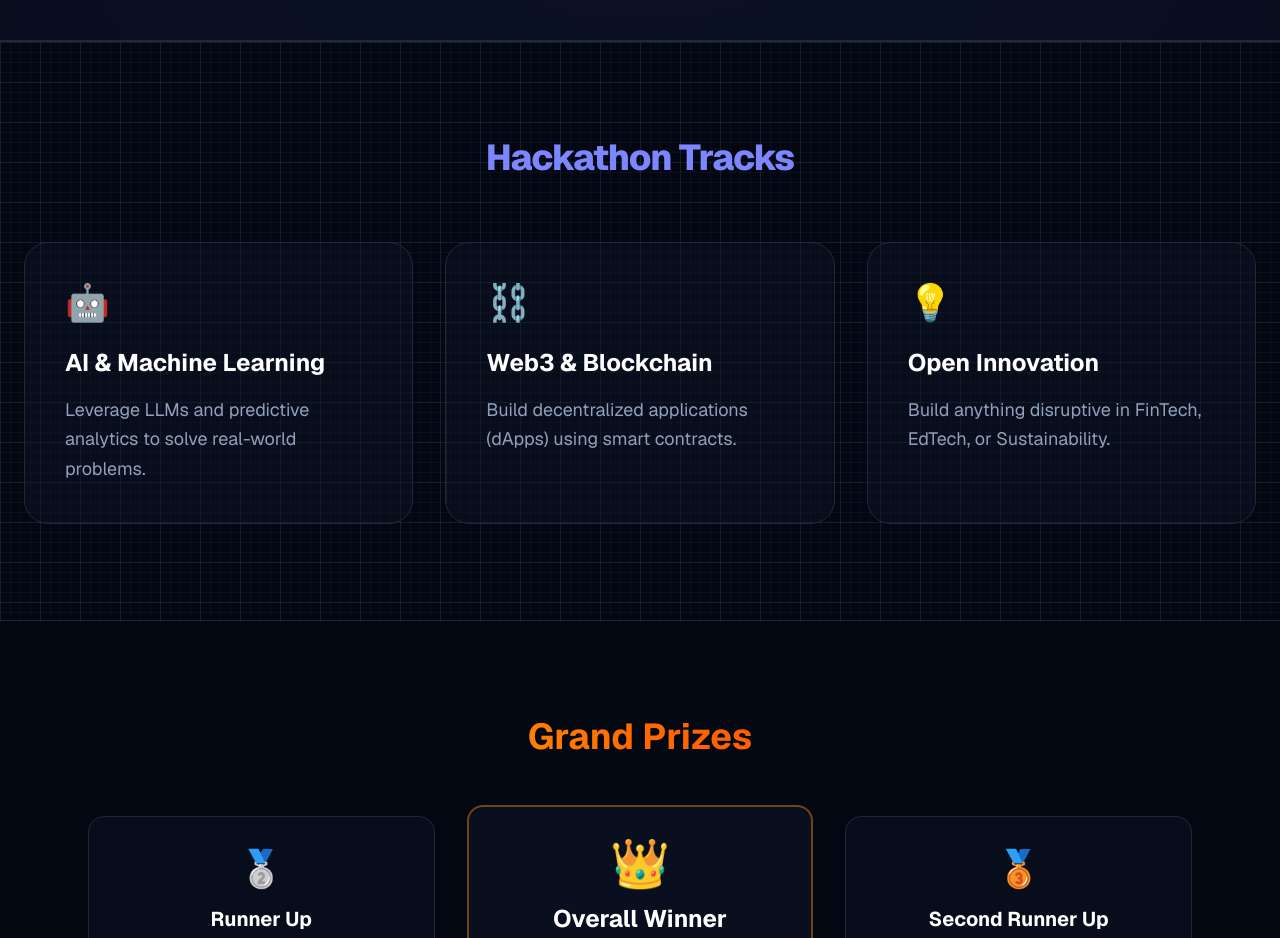
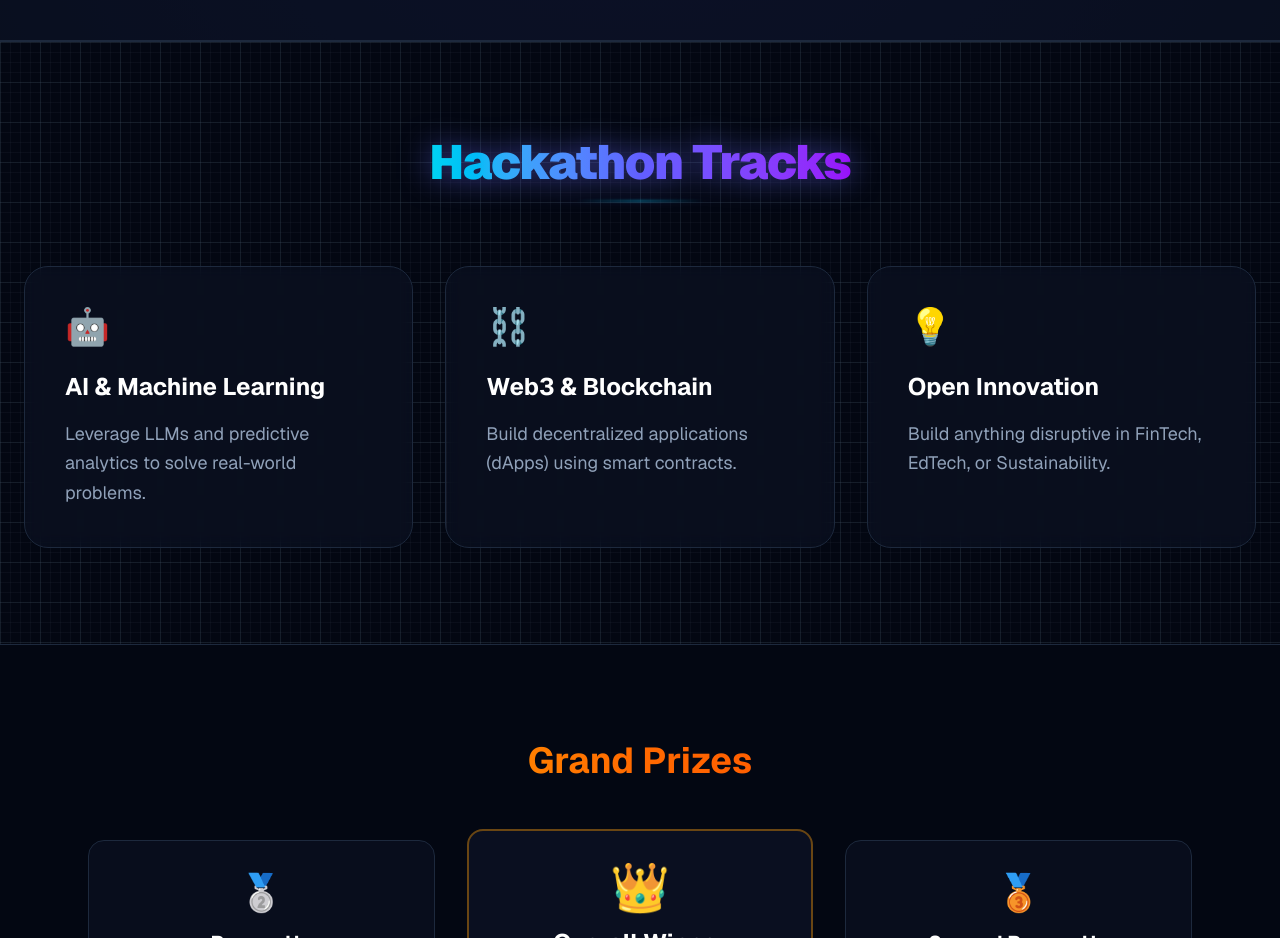
Before and after one commit to abhijeetmandal278-alt/hackathon-26, a Next.js app: page / in a window 1280 px wide. Shown: the part 1900-2838 px from the top of the page. Built offline with nearby package versions, Linux system fonts and the light colour scheme.

Commit message:
style: final assembly of premium blueprint track section with neon UI

```diff
--- a/app/page.tsx
+++ b/app/page.tsx
@@ -138,40 +138,48 @@ export default function Home() {
       {/* Detailed Tracks Section */}
 <section id="tracks" className="py-24 bg-[#030712] relative z-10 border-t border-slate-800 overflow-hidden">
 
-  {/* BOLD BLUEPRINT GRID */}
+  {/* 1. Main Blueprint Grid (40px) */}
   <div className="absolute inset-0 z-0 pointer-events-none"
       style={{
-        backgroundImage: `
-          linear-gradient(to right, rgba(71, 85, 105, 0.2) 1px, transparent 1px),
-          linear-gradient(to bottom, rgba(71, 85, 105, 0.2) 1px, transparent 1px)
-        `,
+        backgroundImage: `linear-gradient(to right, rgba(71, 85, 105, 0.2) 1px, transparent 1px), linear-gradient(to bottom, rgba(71, 85, 105, 0.2) 1px, transparent 1px)`,
         backgroundSize: '40px 40px'
       }}>
   </div>
 
-  {/* SUB-GRID (Smaller lines for that engineering look) */}
+  {/* 2. Sub-Grid (10px) - Gives it the "Engineering Paper" look */}
   <div className="absolute inset-0 z-0 pointer-events-none"
       style={{
-        backgroundImage: `
-          linear-gradient(to right, rgba(71, 85, 105, 0.1) 1px, transparent 1px),
-          linear-gradient(to bottom, rgba(71, 85, 105, 0.1) 1px, transparent 1px)
-        `,
+        backgroundImage: `linear-gradient(to right, rgba(71, 85, 105, 0.1) 1px, transparent 1px), linear-gradient(to bottom, rgba(71, 85, 105, 0.1) 1px, transparent 1px)`,
         backgroundSize: '10px 10px'
       }}>
   </div>
 
   <div className="max-w-7xl mx-auto px-6 relative z-10">
-    <h2 className="text-4xl font-extrabold text-indigo-400 mb-16 text-center tracking-tight">
-      Hackathon Tracks
-    </h2>
+
+    {/* NEON TITLE UPGRADE */}
+    <div className="relative mb-20 text-center">
+      <h2 className="text-4xl md:text-5xl font-black tracking-tight">
+        <span className="bg-gradient-to-r from-cyan-400 via-indigo-500 to-purple-600 bg-clip-text text-transparent drop-shadow-[0_0_15px_rgba(99,102,241,0.6)]">
+          Hackathon Tracks
+        </span>
+      </h2>
+
+      {/* Underglow Beam - Makes it look 3D */}
+      <div className="absolute -bottom-4 left-1/2 -translate-x-1/2 w-32 h-[2px] bg-gradient-to-r from-transparent via-cyan-400 to-transparent blur-[1px] opacity-40"></div>
+      <div className="absolute -bottom-4 left-1/2 -translate-x-1/2 w-48 h-[1px] bg-gradient-to-r from-transparent via-indigo-500 to-transparent blur-[3px] opacity-30"></div>
+    </div>
 
     <div className="grid grid-cols-1 md:grid-cols-3 gap-8">
-      {/* AI Track */}
-      <div className="group relative p-10 rounded-3xl bg-slate-900/40 border border-slate-800 transition-all duration-300 hover:scale-105 hover:border-cyan-500/50 hover:shadow-[0_0_30px_rgba(6,182,212,0.3)] overflow-hidden">
-        <div className="absolute -inset-0.5 bg-gradient-to-r from-blue-600 via-cyan-500 to-teal-400 rounded-3xl opacity-0 group-hover:opacity-30 blur-xl transition-opacity duration-500 pointer-events-none"></div>
-        <div className="absolute inset-0 bg-gradient-to-tr from-transparent via-white/10 to-transparent -translate-x-full group-hover:translate-x-full transition-transform duration-1000 ease-in-out pointer-events-none"></div>
+
+      {/* 1. AI Track - Cyan/Blue Theme */}
+      <div className="group relative p-10 rounded-3xl bg-slate-900/40 backdrop-blur-sm border border-slate-800 transition-all duration-500 hover:scale-105 hover:border-cyan-500/50 hover:shadow-[0_0_40px_rgba(6,182,212,0.3)] cursor-pointer overflow-hidden">
+        {/* Unique Cyan Glow */}
+        <div className="absolute -inset-0.5 bg-gradient-to-r from-blue-600 via-cyan-500 to-teal-400 rounded-3xl opacity-0 group-hover:opacity-40 blur-2xl transition-opacity duration-500 pointer-events-none"></div>
+        {/* Glass Reflection Swipe */}
+        <div className="absolute inset-0 bg-gradient-to-tr from-transparent via-white/10 to-transparent -translate-x-full group-hover:translate-x-full transition-transform duration-700 ease-in-out pointer-events-none"></div>
+
         <div className="relative z-10">
-          <div className="text-4xl mb-6">🤖</div>
+          <div className="text-4xl mb-6 transition-transform group-hover:scale-110 duration-300">🤖</div>
           <h3 className="text-2xl font-bold text-white mb-4">AI & Machine Learning</h3>
           <p className="text-slate-400 text-lg leading-relaxed">
             Leverage LLMs and predictive analytics to solve real-world problems.
@@ -179,12 +187,15 @@ export default function Home() {
         </div>
       </div>
 
-      {/* Web3 Track */}
-      <div className="group relative p-10 rounded-3xl bg-slate-900/40 border border-slate-800 transition-all duration-300 hover:scale-105 hover:border-purple-500/50 hover:shadow-[0_0_30px_rgba(168,85,247,0.3)] overflow-hidden">
-        <div className="absolute -inset-0.5 bg-gradient-to-r from-indigo-600 via-purple-500 to-pink-500 rounded-3xl opacity-0 group-hover:opacity-30 blur-xl transition-opacity duration-500 pointer-events-none"></div>
-        <div className="absolute inset-0 bg-gradient-to-tr from-transparent via-white/10 to-transparent -translate-x-full group-hover:translate-x-full transition-transform duration-1000 ease-in-out pointer-events-none"></div>
+      {/* 2. Web3 Track - Purple Theme */}
+      <div className="group relative p-10 rounded-3xl bg-slate-900/40 backdrop-blur-sm border border-slate-800 transition-all duration-500 hover:scale-105 hover:border-purple-500/50 hover:shadow-[0_0_40px_rgba(168,85,247,0.3)] cursor-pointer overflow-hidden">
+        {/* Unique Purple Glow */}
+        <div className="absolute -inset-0.5 bg-gradient-to-r from-indigo-600 via-purple-500 to-pink-500 rounded-3xl opacity-0 group-hover:opacity-40 blur-2xl transition-opacity duration-500 pointer-events-none"></div>
+        {/* Glass Reflection Swipe */}
+        <div className="absolute inset-0 bg-gradient-to-tr from-transparent via-white/10 to-transparent -translate-x-full group-hover:translate-x-full transition-transform duration-700 ease-in-out pointer-events-none"></div>
+
         <div className="relative z-10">
-          <div className="text-4xl mb-6">⛓️</div>
+          <div className="text-4xl mb-6 transition-transform group-hover:scale-110 duration-300">⛓️</div>
           <h3 className="text-2xl font-bold text-white mb-4">Web3 & Blockchain</h3>
           <p className="text-slate-400 text-lg leading-relaxed">
             Build decentralized applications (dApps) using smart contracts.
@@ -192,18 +203,22 @@ export default function Home() {
         </div>
       </div>
 
-      {/* Open Innovation */}
-      <div className="group relative p-10 rounded-3xl bg-slate-900/40 border border-slate-800 transition-all duration-300 hover:scale-105 hover:border-amber-500/50 hover:shadow-[0_0_30px_rgba(245,158,11,0.3)] overflow-hidden">
-        <div className="absolute -inset-0.5 bg-gradient-to-r from-yellow-500 via-orange-500 to-red-600 rounded-3xl opacity-0 group-hover:opacity-30 blur-xl transition-opacity duration-500 pointer-events-none"></div>
-        <div className="absolute inset-0 bg-gradient-to-tr from-transparent via-white/10 to-transparent -translate-x-full group-hover:translate-x-full transition-transform duration-1000 ease-in-out pointer-events-none"></div>
+      {/* 3. Open Innovation - Amber Theme */}
+      <div className="group relative p-10 rounded-3xl bg-slate-900/40 backdrop-blur-sm border border-slate-800 transition-all duration-500 hover:scale-105 hover:border-amber-500/50 hover:shadow-[0_0_40px_rgba(245,158,11,0.3)] cursor-pointer overflow-hidden">
+        {/* Unique Amber Glow */}
+        <div className="absolute -inset-0.5 bg-gradient-to-r from-yellow-500 via-orange-500 to-red-600 rounded-3xl opacity-0 group-hover:opacity-40 blur-2xl transition-opacity duration-500 pointer-events-none"></div>
+        {/* Glass Reflection Swipe */}
+        <div className="absolute inset-0 bg-gradient-to-tr from-transparent via-white/10 to-transparent -translate-x-full group-hover:translate-x-full transition-transform duration-700 ease-in-out pointer-events-none"></div>
+
         <div className="relative z-10">
-          <div className="text-4xl mb-6">💡</div>
+          <div className="text-4xl mb-6 transition-transform group-hover:scale-110 duration-300">💡</div>
           <h3 className="text-2xl font-bold text-white mb-4">Open Innovation</h3>
           <p className="text-slate-400 text-lg leading-relaxed">
             Build anything disruptive in FinTech, EdTech, or Sustainability.
           </p>
         </div>
       </div>
+
     </div>
   </div>
 </section>
```
